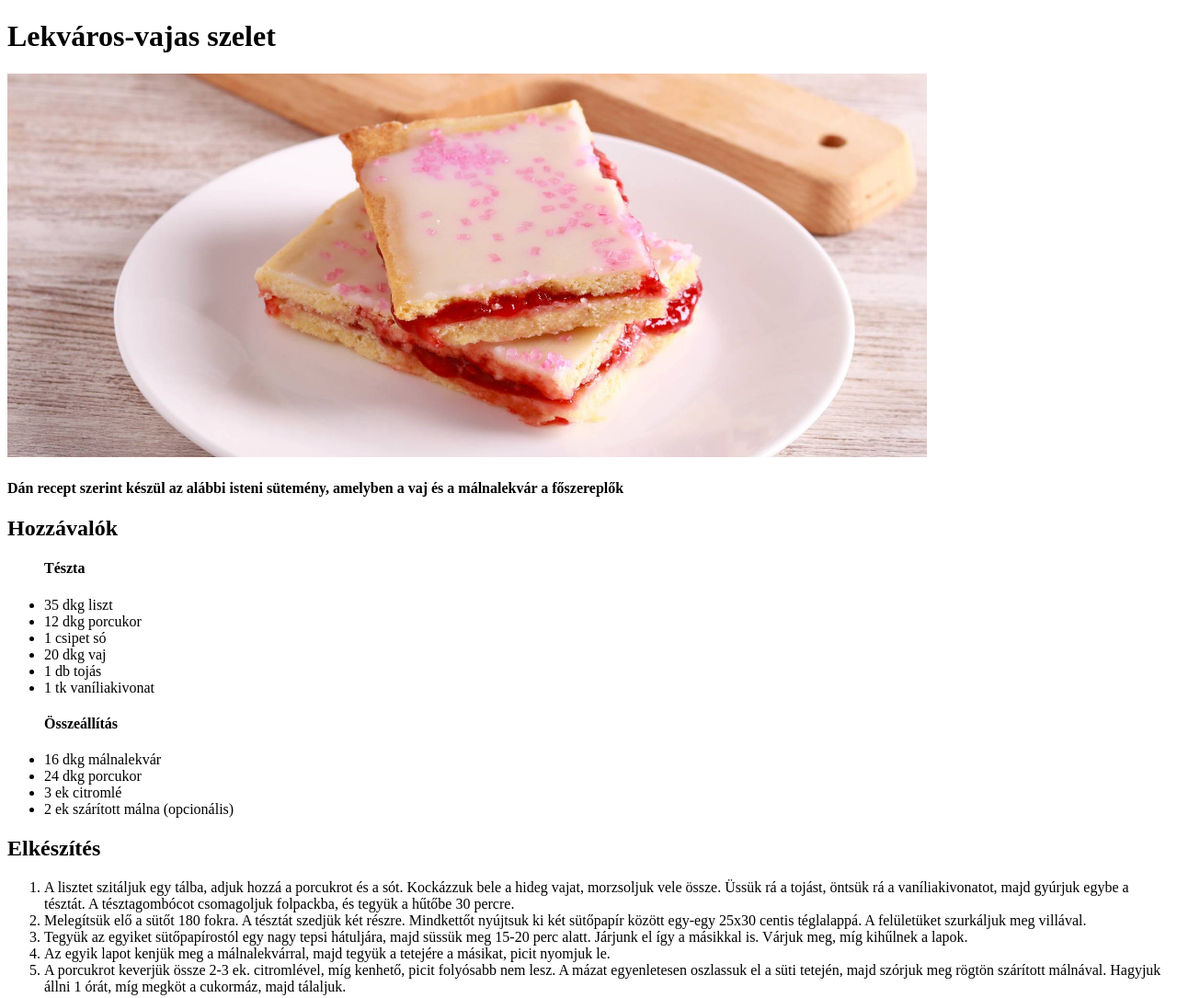
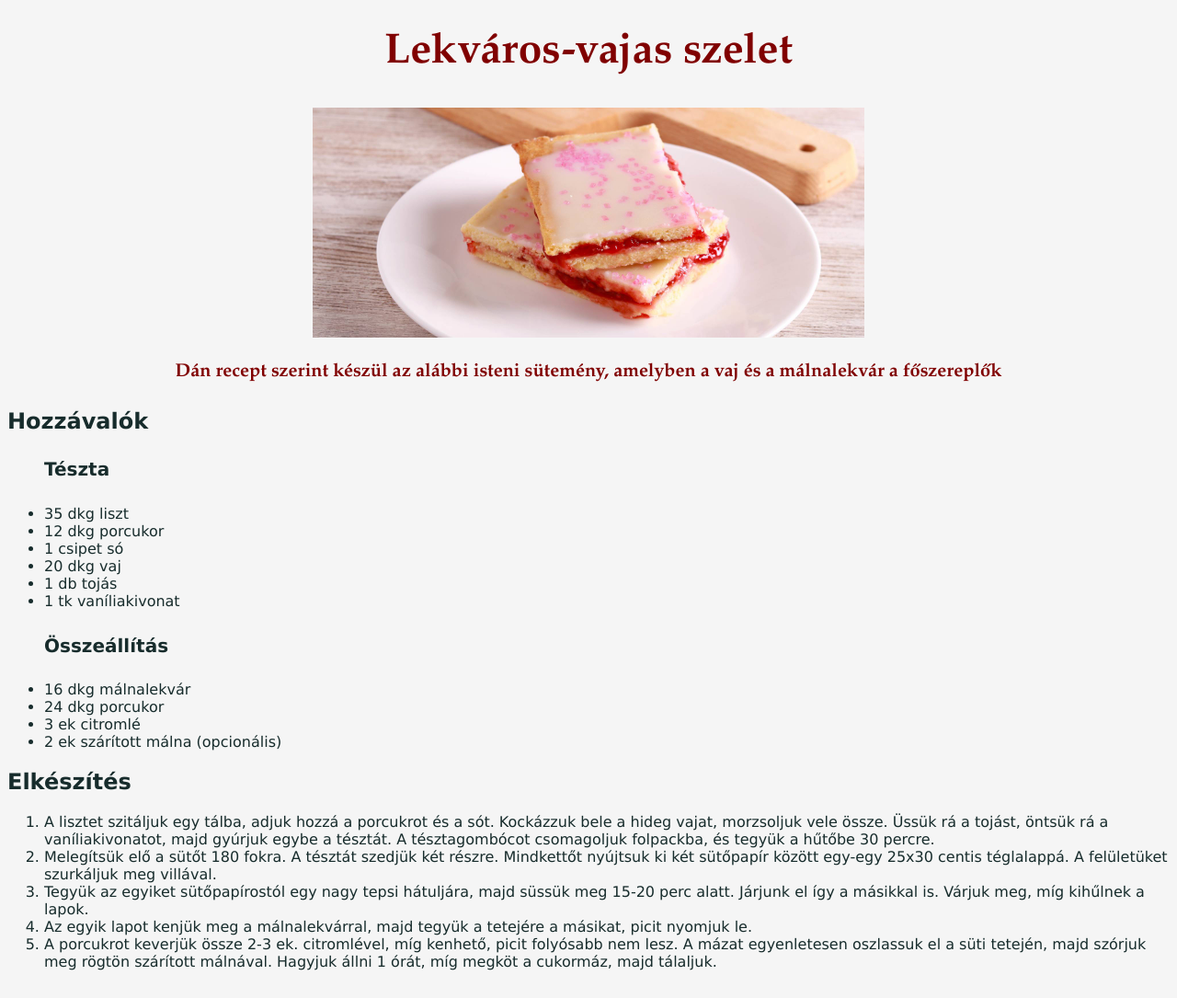
Before and after one commit to brizsett/odin-recipes, a plain HTML site: page recipes/lekvaros-szelet.html in a window 1280 px wide. Shown: the whole page at 92% size. Drawn offline with Linux system fonts and the light colour scheme.

Commit message:
Add CSS to subpages

```diff
--- a/recipes/lekvaros-szelet.html
+++ b/recipes/lekvaros-szelet.html
@@ -3,14 +3,15 @@
 <head>
     <meta charset="UTF-8">
     <title>Lekváros-vajas szelet</title>
+    <link rel="stylesheet" href="../style.css">
 </head>
 <body>
-    <h1>Lekváros-vajas szelet</h1>
+    <div class="title"><h1>Lekváros-vajas szelet</h1></div>
         <img src="../images/lekvaros-szelet.jpg" alt="Lekváros-vajas szelet" width="1000">
         <h4>Dán recept szerint készül az alábbi isteni sütemény, amelyben a vaj és a málnalekvár a főszereplők</h4>
-        <h2>Hozzávalók</h2>
+        <div class="main"><h2>Hozzávalók</h2>
         <ul>
-            <h4>Tészta</h4>
+            <h4 class="main">Tészta</h4>
             <li>35 dkg liszt</li>
             <li>12 dkg porcukor</li>
             <li>1 csipet só</li>
@@ -19,7 +20,7 @@
             <li>1 tk vaníliakivonat</li>
         </ul>
         <ul>
-            <h4>Összeállítás</h4>
+            <h4 class="main">Összeállítás</h4>
             <li>16 dkg málnalekvár</li>
             <li>24 dkg porcukor</li>
             <li>3 ek citromlé</li>
@@ -32,6 +33,6 @@
             <li>Tegyük az egyiket sütőpapírostól egy nagy tepsi hátuljára, majd süssük meg 15-20 perc alatt. Járjunk el így a másikkal is. Várjuk meg, míg kihűlnek a lapok.</li>
             <li>Az egyik lapot kenjük meg a málnalekvárral, majd tegyük a tetejére a másikat, picit nyomjuk le.</li>
             <li>A porcukrot keverjük össze 2-3 ek. citromlével, míg kenhető, picit folyósabb nem lesz. A mázat egyenletesen oszlassuk el a süti tetején, majd szórjuk meg rögtön szárított málnával. Hagyjuk állni 1 órát, míg megköt a cukormáz, majd tálaljuk.</li>
-        </ol>
+        </ol></div>
 </body>
 </html>
--- a/style.css
+++ b/style.css
@@ -1,8 +1,5 @@
-h1 {
-    text-align: center;
-    font-family: Garamond, "Times New Roman", serif;
-    color: maroon;
-    font-size: 46px;
+* {
+    background-color: whitesmoke;
 }
 
 a {
@@ -10,13 +7,47 @@ a {
 }
 
 a:link {
-    color: darkgreen;
+    color: slategray;
 }
 
 a:visited {
-    color: slategray;
+    color: darkslategray;
 }
 
 a:hover {
     color: hotpink;
 }
+
+h1,
+h4 {
+    text-align: center;
+    font-family: Garamond, "Times New Roman", serif;
+    color: maroon;
+}
+
+h1 {
+    font-size: 46px;
+}
+
+h4 {
+    font-size: 20px;
+}
+
+img {
+    display: block;
+    width: 600px;
+    height: auto;
+    margin-left: auto;
+    margin-right: auto;
+}
+
+h4 {
+    text-align: center;
+
+}
+
+.main {
+    font-family: Verdana, Arial, sans-serif;
+    color: rgb(23, 44, 44);
+    text-align: left;
+}
```
Also changed, not shown: recipes/csirkemell.html (+4 -3 lines), recipes/lemon-asparagus-pasta.html (+4 -3 lines), recipes/smoothie.html (+4 -3 lines).
